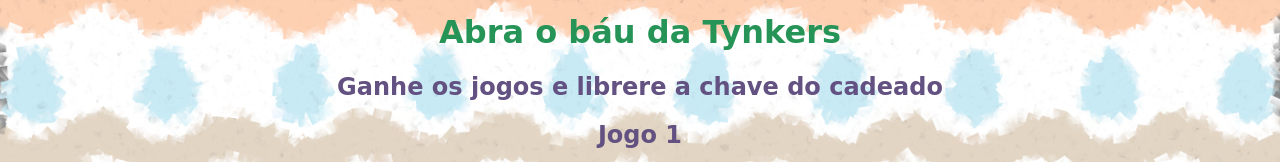
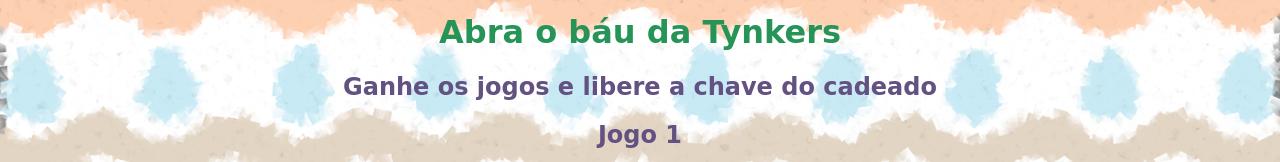
Before and after one commit to Tynkers/games-da-Tynkers, a plain HTML site: page index.html in a window 1280 px wide. Shown: the top 162 px of the page. Drawn offline with Linux system fonts and the light colour scheme; a web font is replaced by a local one.

Commit message:
Add files via upload

```diff
--- a/index.html
+++ b/index.html
@@ -9,7 +9,7 @@
     <title>Pascoa</title>
 </head>
 <h1 >Abra o báu da Tynkers </h1>
-<h2>Ganhe os jogos e librere a chave do cadeado </h2>
+<h2>Ganhe os jogos e libere a chave do cadeado </h2>
 <body>
     <div id="jogo1"  class="center">
         <h2>Jogo 1</h2>
```
